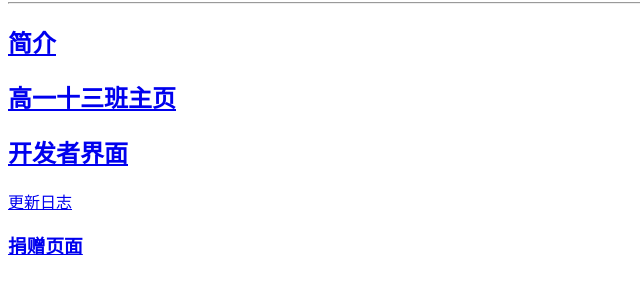
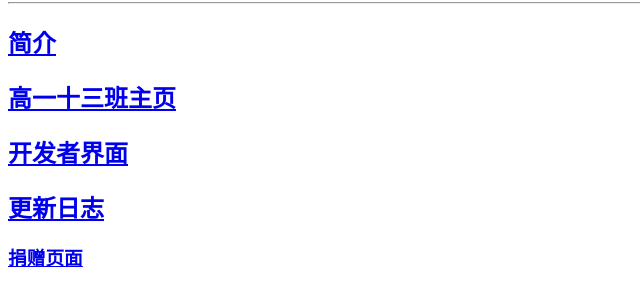
Before and after one commit to ZaeXT/git.yuanjischool.com, a plain HTML site: page index.html in a window 1280 px wide. Shown: the part 395-700 px from the top of the page, without its empty margins (0-640 px from the left). Drawn offline with Linux system fonts and the light colour scheme.

Commit message:
Edit index for log

```diff
--- a/index.html
+++ b/index.html
@@ -13,7 +13,7 @@
     <h2><a href="https://www.yuanjischool.com/introduction.html" />简介</h2>
     <h2><a href="https://www.yuanjischool.com/2022-13.html" />高一十三班主页</h2>
     <h2><a href="https://www.yuanjischool.com/developer.html">开发者界面</a></h2>
-    <a href="https://www.yuanjischool.com/Changelog.log">更新日志</a>
+    <h2><a href="https://www.yuanjischool.com/Changelog.html">更新日志</a><h2>
     <h3><a href="https://www.yuanjischool.com/donate.html">捐赠页面</a></h3>
 </body>
 </html>
```
